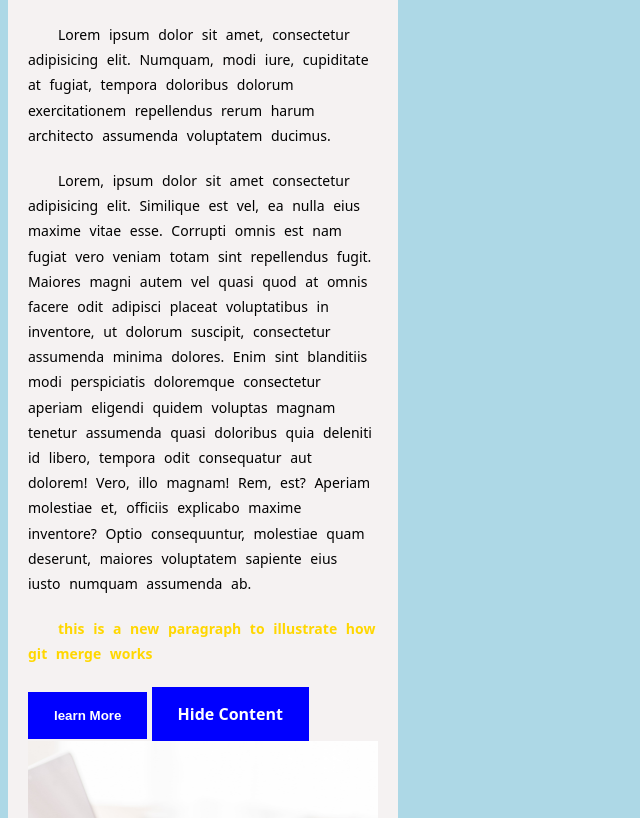
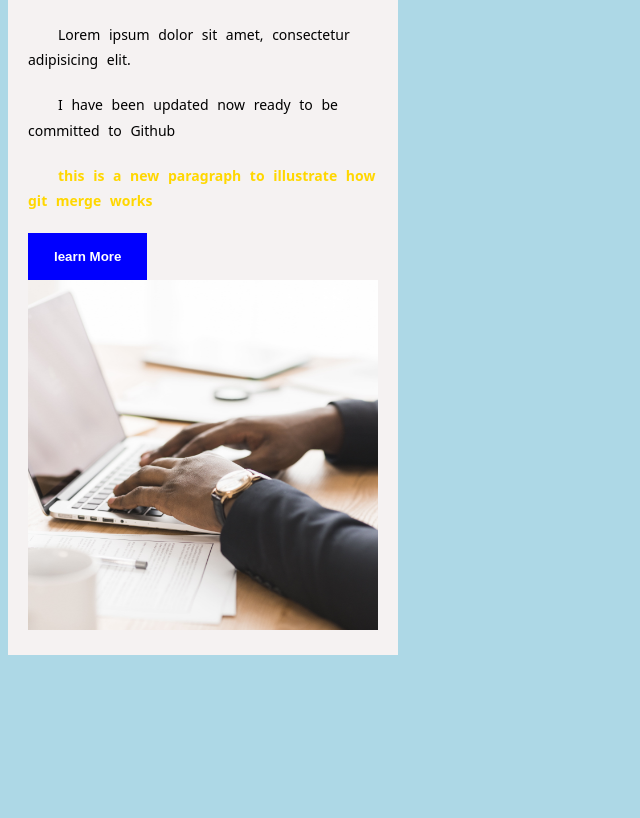
Before and after one commit to MFESTUS95/Hello-app, a plain HTML site: page index.html in a window 1280 px wide. Shown: the part 99-917 px from the top of the page, without its empty margins (0-640 px from the left). After the commit the page ends 800 px from the top, so only its background shows below. Drawn offline with Linux system fonts and the light colour scheme.

Commit message:
Edited the index html page , removed some content

```diff
--- a/index.html
+++ b/index.html
@@ -10,16 +10,16 @@
     <div class="card">
         <h1>Hello World</h1>
     <p>
-        Lorem ipsum dolor sit amet, consectetur adipisicing elit. Numquam, modi iure, cupiditate at fugiat, tempora doloribus dolorum exercitationem repellendus rerum harum architecto assumenda voluptatem ducimus.
+        Lorem ipsum dolor sit amet, consectetur adipisicing elit.
     </p>
     <p>
-        Lorem, ipsum dolor sit amet consectetur adipisicing elit. Similique est vel, ea nulla eius maxime vitae esse. Corrupti omnis est nam  fugiat vero veniam totam sint repellendus fugit. Maiores magni autem vel quasi quod at omnis  facere odit adipisci placeat voluptatibus in inventore, ut dolorum suscipit, consectetur assumenda minima dolores. Enim sint blanditiis modi perspiciatis doloremque consectetur aperiam eligendi quidem voluptas magnam tenetur assumenda quasi doloribus quia deleniti id libero, tempora odit consequatur aut dolorem! Vero, illo magnam! Rem, est? Aperiam molestiae et, officiis explicabo maxime inventore? Optio consequuntur, molestiae quam deserunt, maiores voluptatem sapiente eius iusto numquam assumenda ab.
+        I have been updated now ready to be committed to Github
     </p>
     <p class="p">
         this is a new paragraph to illustrate how git merge works
     </p>
     <button>learn More</button>
-    <a href="http://">Hide Content</a>
+
     <img src="./ethnic-hands-typing-laptop (1).jpg" alt="">
     </div>
 </body>
```
